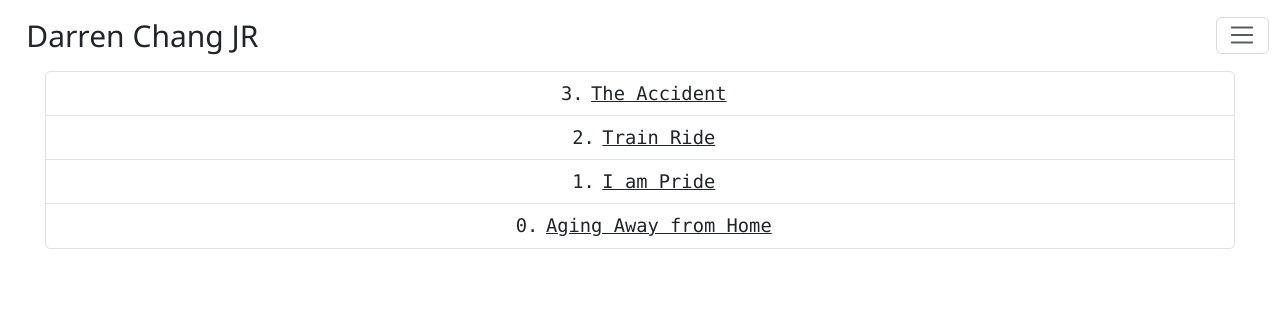
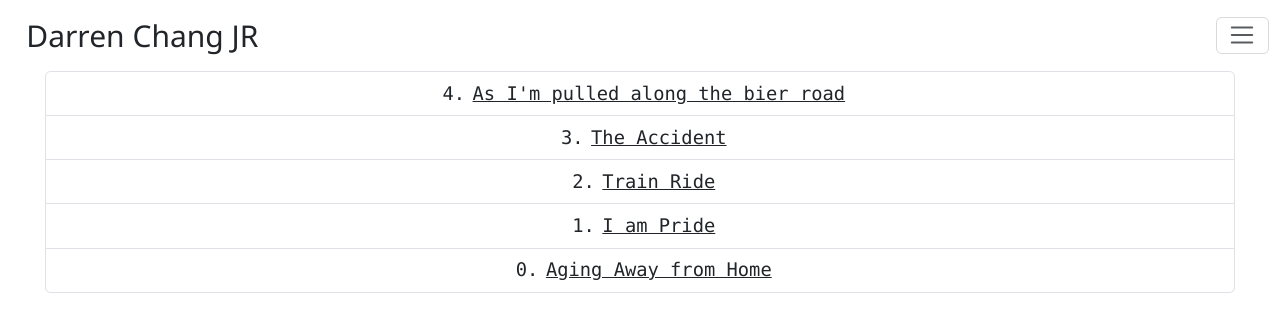
Before and after one commit to DarrenChangJR/DarrenChangJR.github.io, a React (Create React App) app in the folder my-app/: page /#/literature/poems in a window 1280 px wide. Shown: the top 332 px of the page. Built offline with nearby package versions, Linux system fonts and the light colour scheme.

Commit message:
Removed commentary, added bier road

```diff
--- a/my-app/src/literature/Page.js
+++ b/my-app/src/literature/Page.js
@@ -72,9 +72,9 @@ function Page(props) {
                 <Poem poem={props.lines} />
                 <div className="position-absolute end-0 bottom-0 m-2" >{props.author}</div>
             </div>
-            <div className="position-relative card px-3 mx-1 my-3" >
+            {/* <div className="position-relative card px-3 mx-1 my-3" >
                 <Commentary />
-            </div>
+            </div> */}
             <Pagination />
         </div>
     );
--- a/my-app/src/literature/poetry.json
+++ b/my-app/src/literature/poetry.json
@@ -110,6 +110,29 @@
             "personal": [
                 "I treasure my 'debut' piece immensely, simply for how happy it makes me whenever I read it."
             ]
+        },
+        {
+            "title": "As I'm pulled along the bier road",
+            "author": "Darren Chang JR",
+            "lines": [
+                "As I'm pulled along the bier road,",
+                "My mourners' weeps, I hear them not.",
+                "Death has come forth, as was foretold",
+                "By Birth. So come, I fear you not.",
+                "",
+                "In my cold wooden crate I lie",
+                "Face to face with my final sky.",
+                "When I once still was, I told a lie,",
+                "\"Nothing will matter when I die.\"",
+                "",
+                "My flesh basks in the afterglow.",
+                "\"Fallen angel, make me a deal.",
+                "I need no more than one morrow,",
+                "For none can trounce a dead man's zeal.\""
+            ],
+            "context": [],
+            "explanation": [],
+            "personal": []
         }
     ]
 }
```
